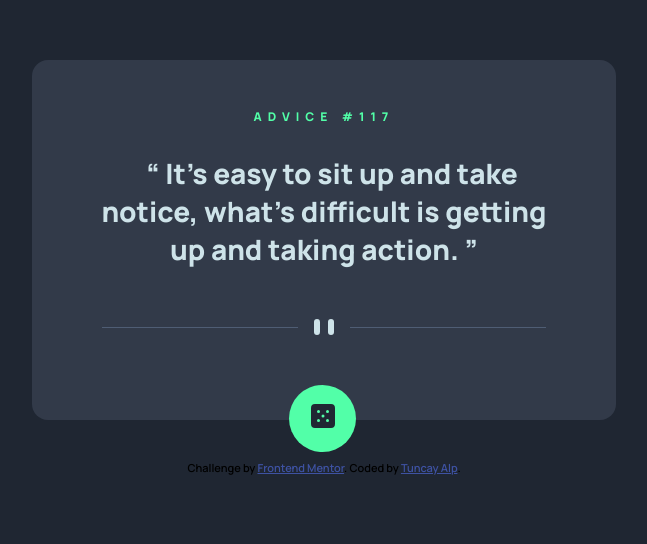
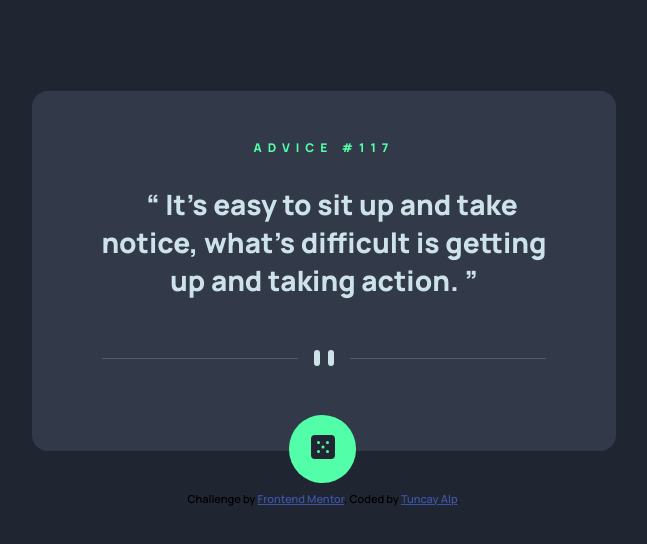
Before and after one commit to Tncy57/advice-generator, a plain HTML site: page index.html in a window 1536 px wide. Shown: the part 124-668 px from the top of the page, without its empty margins (444-1091 px from the left). Drawn offline with Linux system fonts and the light colour scheme.

Commit message:
modify card margin

```diff
--- a/desktop.css
+++ b/desktop.css
@@ -1,7 +1,7 @@
 @media screen and (min-width: 1440px) {
   .card-container {
     width: 38%;
-    margin-top: 12%;
+    margin-top: 14%;
   }
 
   .card-title {
```
